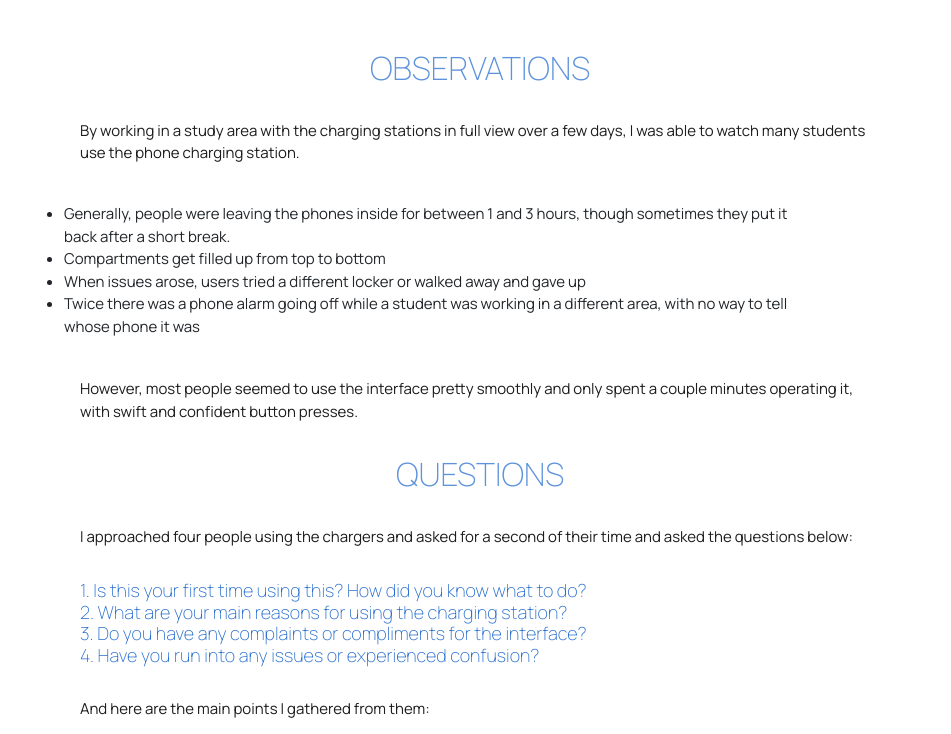
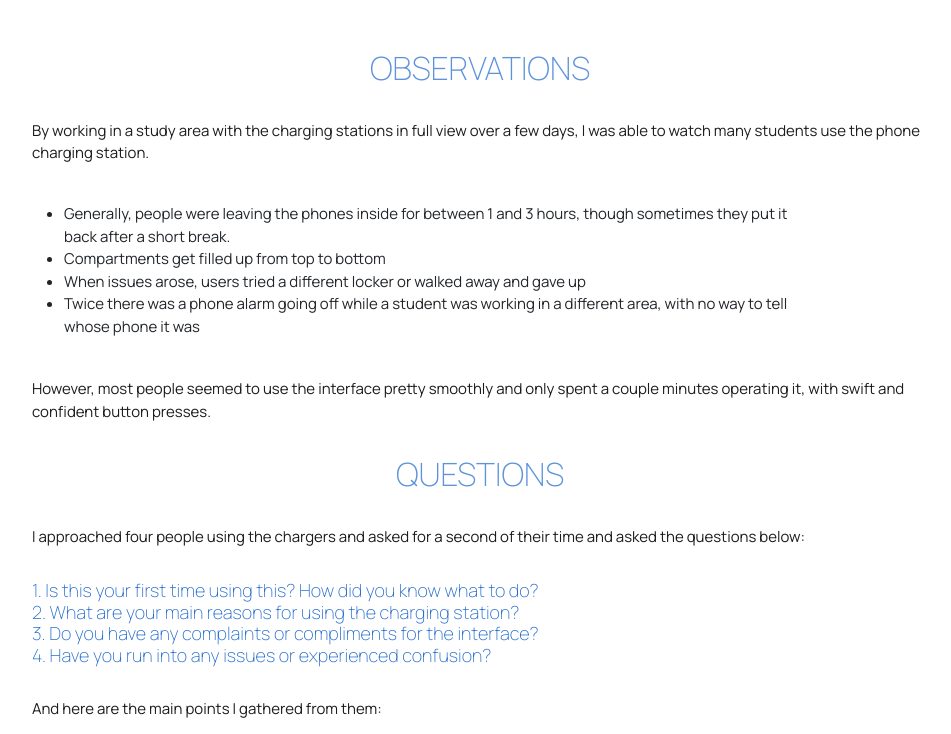
Before and after one commit to sillystarfish732/personas, a plain HTML site: page index.html in a window 1280 px wide. Shown: the part 1600-2334 px from the top of the page, without its empty margins (160-1111 px from the left). Drawn offline with Linux system fonts and the light colour scheme.

Commit message:
forgot css file

```diff
--- a/style.css
+++ b/style.css
@@ -30,7 +30,7 @@ h3{
   font-family: 'Manrope', sans-serif;
   margin-top: 2rem;
   margin-bottom: 2rem;
-  margin-left: 15rem;
+  margin-left: 15vw;
   font-size: 18px;
 
 }
@@ -42,8 +42,8 @@ p{
   font-weight: 400;
   text-align: left;
   text-transform: none;
-  margin-left: 15rem;
-  margin-right: 15rem;
+  margin-left: 15vw;
+  margin-right: 15vw;
 }
 
 img{
```
